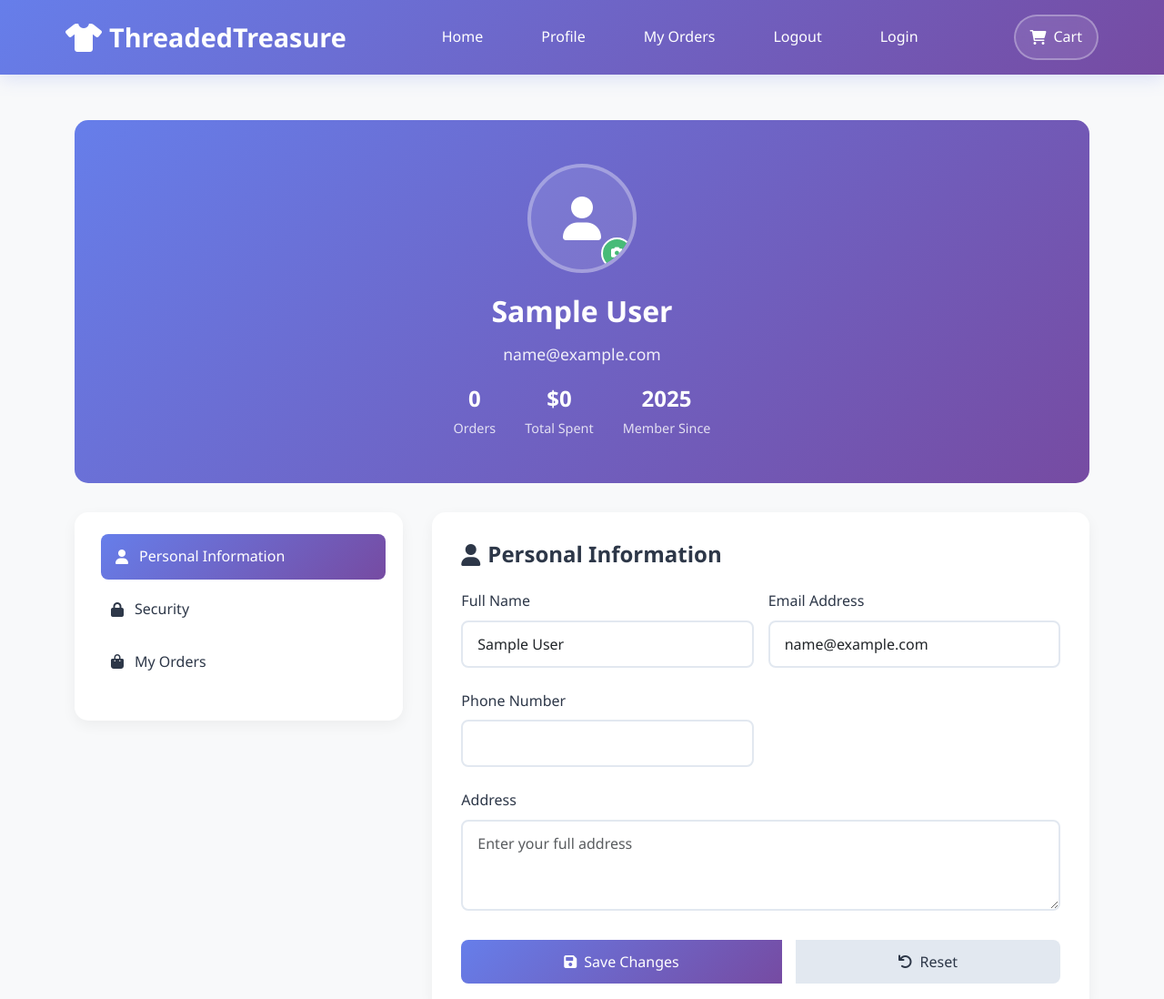
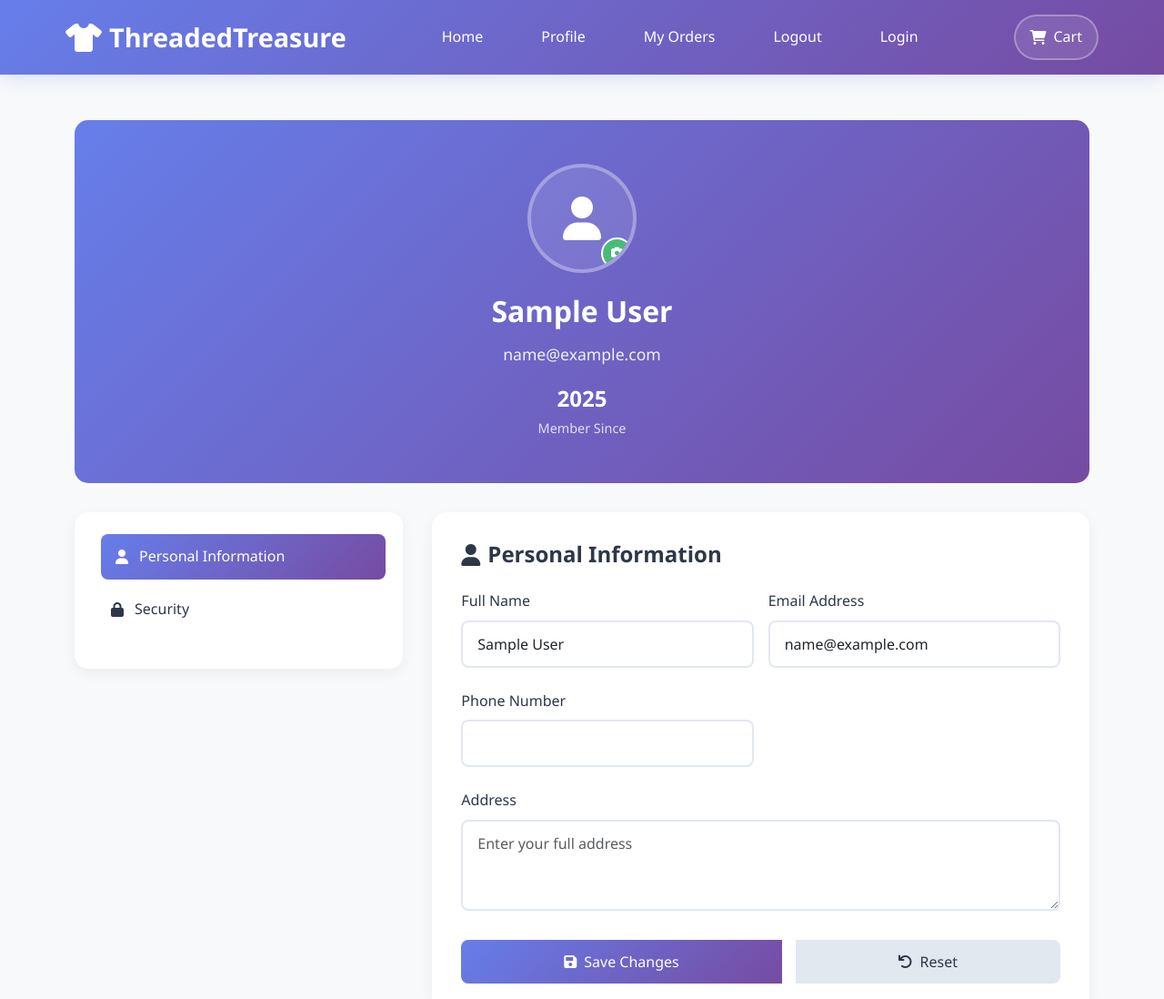
Before and after one commit to fsco101/ThreadedTreasure, a website: page public/profile.html in a window 1280 px wide. Shown: the top 1098 px of the page at 91% size. Drawn offline with nearby package versions, Linux system fonts and the light colour scheme; no server answers; sample sign-in values are in the browser's storage.

Commit message:
Profile modify

```diff
--- a/public/profile.html
+++ b/public/profile.html
@@ -431,14 +431,6 @@
                     <div class="profile-email" id="profile-email">Loading...</div>
                     <div class="profile-stats">
                         <div class="stat-item">
-                            <span class="stat-number" id="total-orders">0</span>
-                            <span class="stat-label">Orders</span>
-                        </div>
-                        <div class="stat-item">
-                            <span class="stat-number" id="total-spent">$0</span>
-                            <span class="stat-label">Total Spent</span>
-                        </div>
-                        <div class="stat-item">
                             <span class="stat-number" id="member-since">2025</span>
                             <span class="stat-label">Member Since</span>
                         </div>
@@ -456,9 +448,6 @@
                         </a></li>
                         <li><a href="#" class="nav-link" data-section="security">
                             <i class="fas fa-lock"></i> Security
-                        </a></li>
-                        <li><a href="#" class="nav-link" data-section="orders">
-                            <i class="fas fa-shopping-bag"></i> My Orders
                         </a></li>
                     </ul>
                 </div>
```
